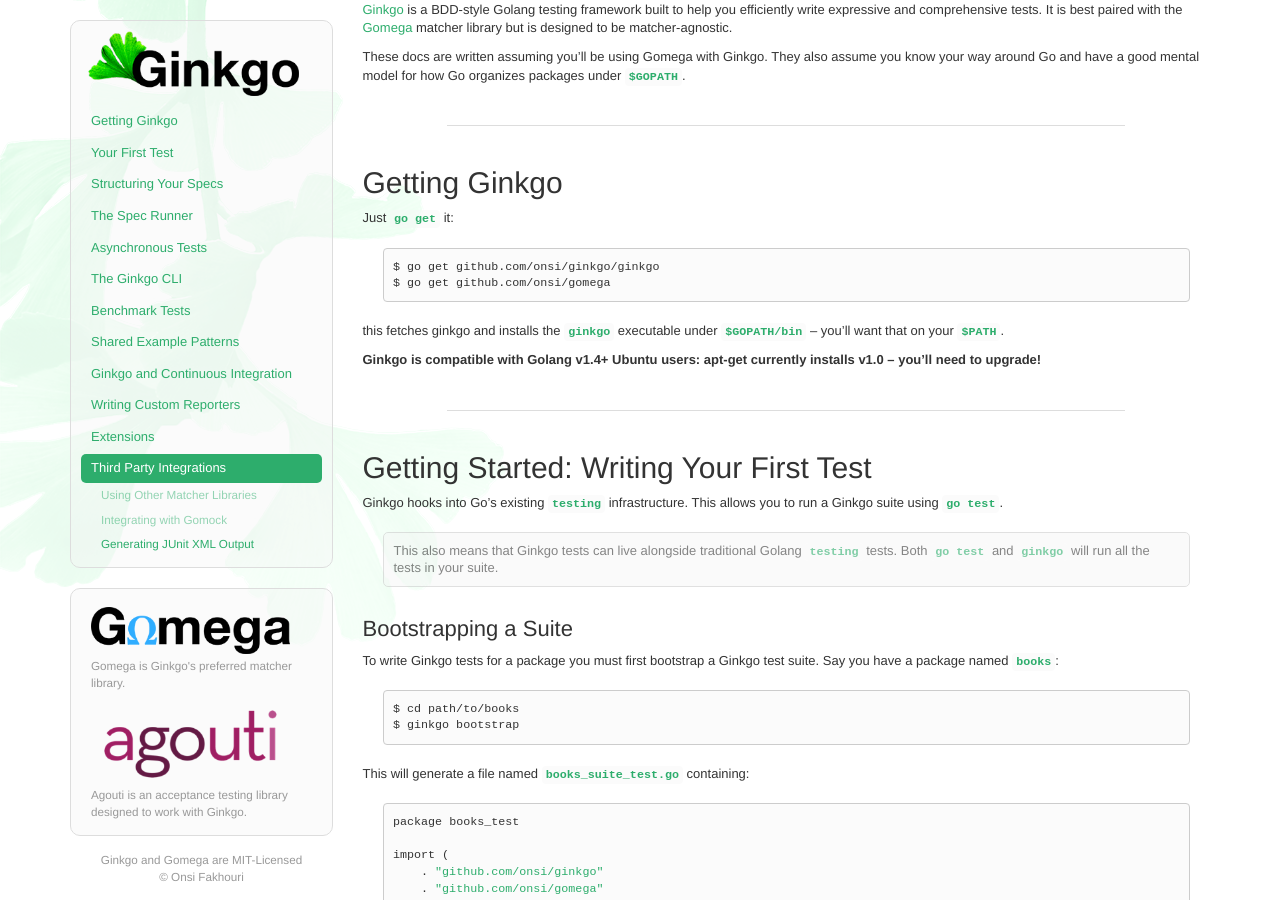
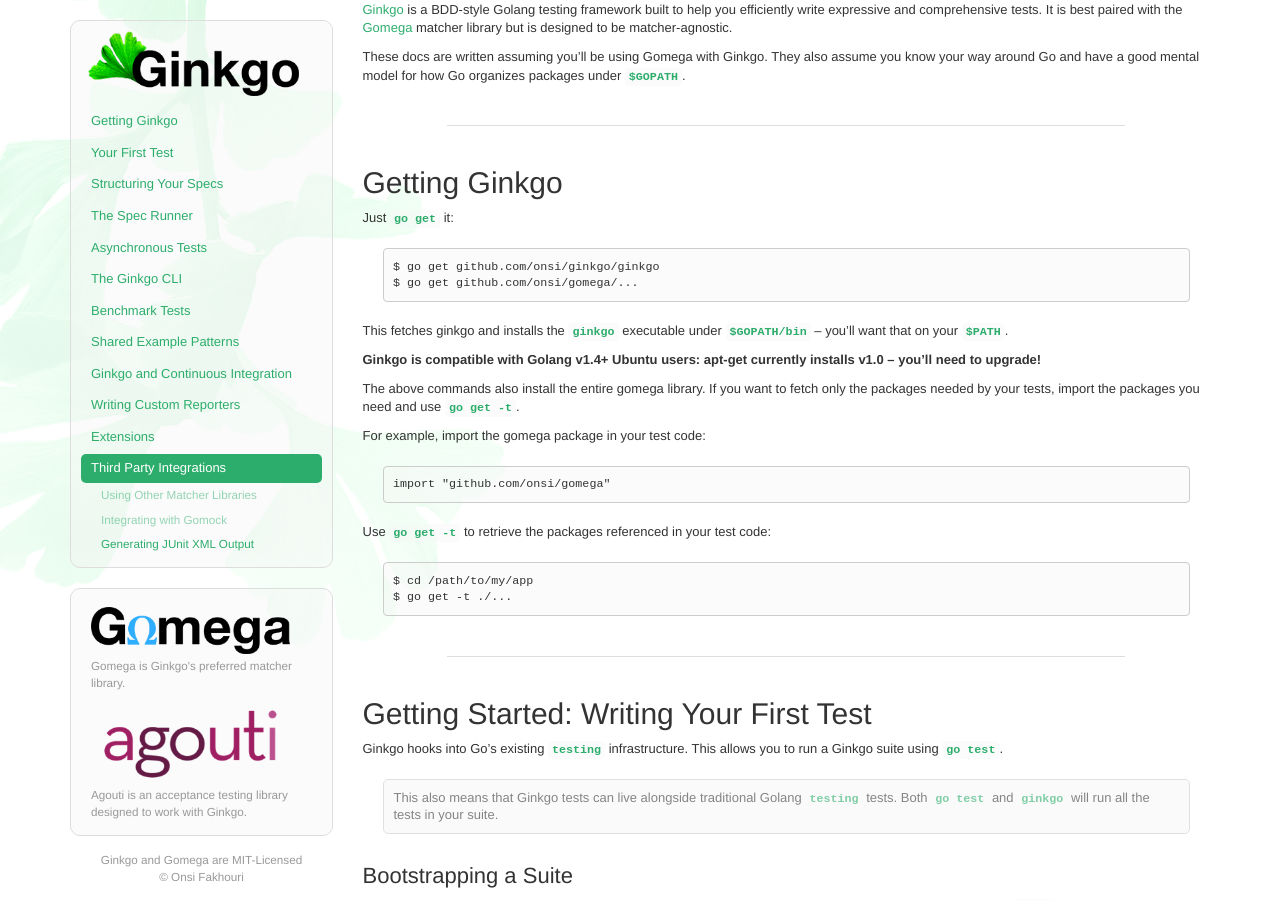
Before and after one commit to onsi/ginkgo, a Jekyll site: the page built from index.md, in a window 1280 px wide and 900 px high, scrolled down 348 px. Built offline with Jekyll 4.4.1, drawn with Linux system fonts in a browser that asks for light colours.

Commit message:
Instruct users to get all deps for gomega
This is generally easier than finding out you are missing a dependency later
The alternative, using  is also spelled out.
see https://github.com/onsi/gomega/issues/123

```diff
--- a/index.md
+++ b/index.md
@@ -13,11 +13,22 @@ These docs are written assuming you'll be using Gomega with Ginkgo.  They also a
 Just `go get` it:
 
     $ go get github.com/onsi/ginkgo/ginkgo
-    $ go get github.com/onsi/gomega
-
-this fetches ginkgo and installs the `ginkgo` executable under `$GOPATH/bin` -- you'll want that on your `$PATH`.
+    $ go get github.com/onsi/gomega/...
+
+This fetches ginkgo and installs the `ginkgo` executable under `$GOPATH/bin` -- you'll want that on your `$PATH`.
 
 **Ginkgo is compatible with Golang v1.4+  Ubuntu users: apt-get currently installs v1.0 -- you'll need to upgrade!**
+
+The above commands also install the entire gomega library. If you want to fetch only the packages needed by your tests, import the packages you need and use `go get -t`.
+
+For example, import the gomega package in your test code:
+
+    import "github.com/onsi/gomega"
+
+Use `go get -t` to retrieve the packages referenced in your test code:
+
+    $ cd /path/to/my/app
+    $ go get -t ./...
 
 ---
 
```
